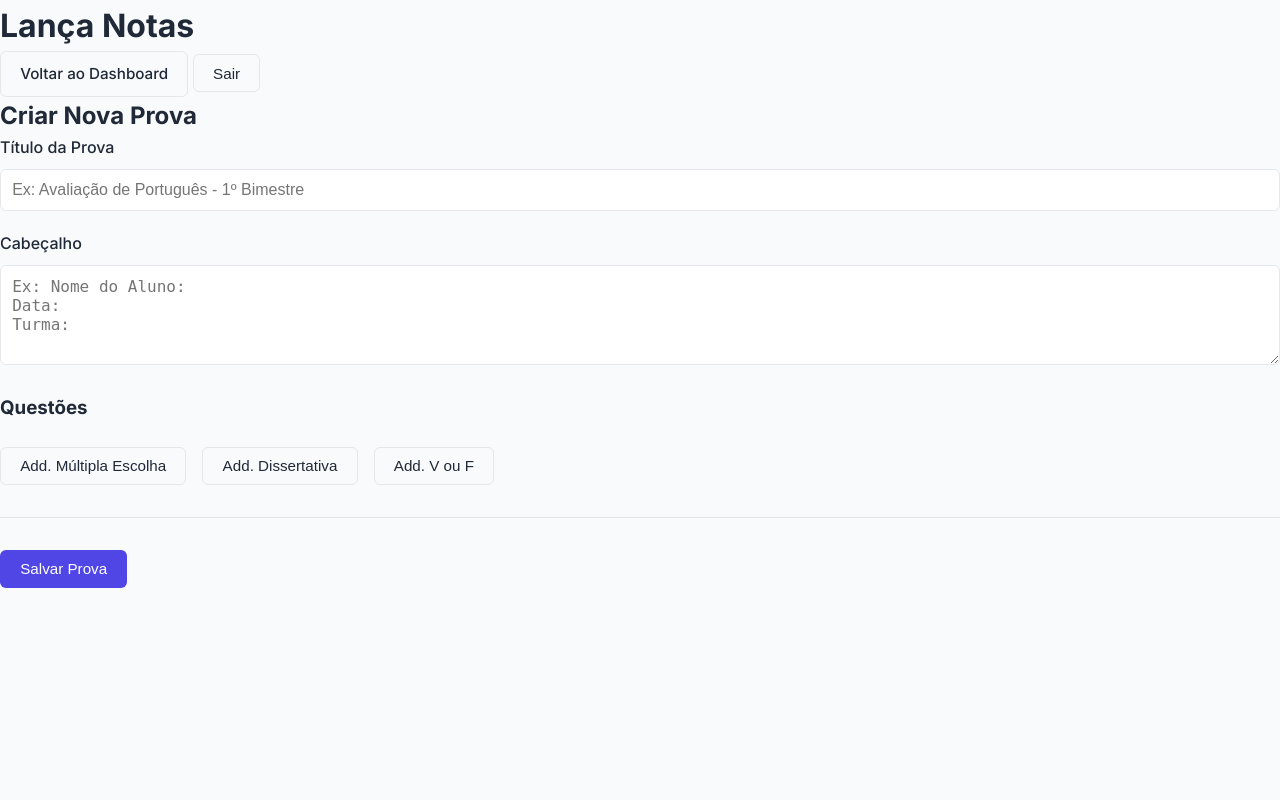
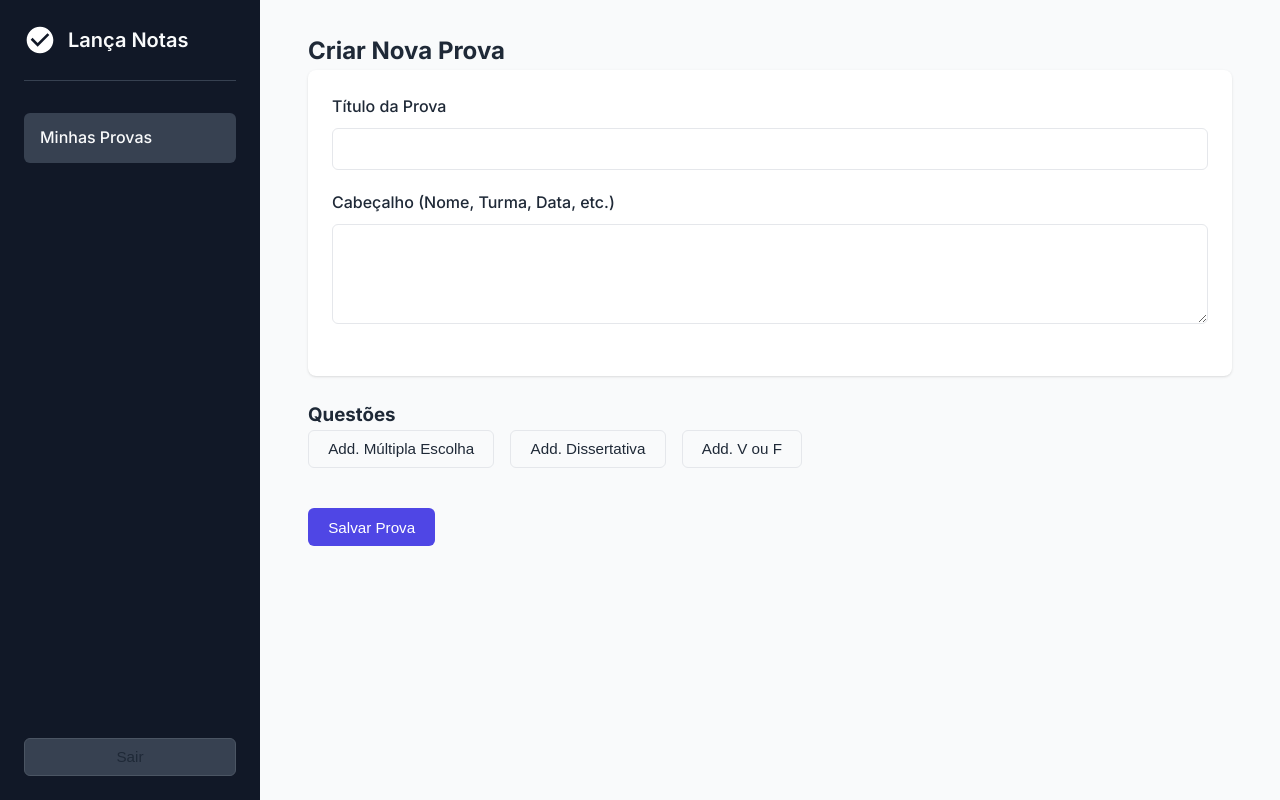
Before and after one commit to kaissanproject/lancanota, a Flask app: page /editor in a window 1280 px wide. Run offline with Flask 3, Linux system fonts and the light colour scheme; the visitor is signed in with stand-in values (Sample User, id 1).

Commit message:
Update editor.html

```diff
--- a/templates/editor.html
+++ b/templates/editor.html
@@ -1,61 +1,37 @@
-<!DOCTYPE html>
-<html lang="pt-br">
-<head>
-    <meta charset="UTF-8">
-    <meta name="viewport" content="width=device-width, initial-scale=1.0">
-    <title>Editor de Prova - Lança Notas</title>
-    <link rel="stylesheet" href="/static/style.css">
-    <link rel="preconnect" href="https://fonts.googleapis.com">
-    <link rel="preconnect" href="https://fonts.gstatic.com" crossorigin>
-    <link href="https://fonts.googleapis.com/css2?family=Inter:wght@400;500;600;700&display=swap" rel="stylesheet">
-</head>
-<body>
-    <header class="app-header">
-        <h1>Lança Notas</h1>
-        <div>
-            <a href="/dashboard" class="button button-secondary">Voltar ao Dashboard</a>
-            <button id="logout-btn" class="button button-secondary">Sair</button>
-        </div>
-    </header>
+{% extends "layout.html" %}
 
-    <main class="container">
-        <div class="card">
+{% block title %}Editor de Prova - Lança Notas{% endblock %}
+
+{% block content %}
 <h2 id="editor-title">Criar Nova Prova</h2>
+
 <form id="prova-form">
+    <div class="editor-card">
         <div class="form-group">
             <label for="prova-titulo">Título da Prova</label>
-                    <input type="text" id="prova-titulo" class="form-control" placeholder="Ex: Avaliação de Português - 1º Bimestre" required>
+            <input type="text" id="prova-titulo" class="form-control" required>
         </div>
         <div class="form-group">
-                    <label for="prova-cabecalho">Cabeçalho</label>
-                    <textarea id="prova-cabecalho" class="form-control" rows="4" placeholder="Ex: Nome do Aluno:&#10;Data:&#10;Turma:"></textarea>
+            <label for="prova-cabecalho">Cabeçalho (Nome, Turma, Data, etc.)</label>
+            <textarea id="prova-cabecalho" class="form-control" rows="4"></textarea>
+        </div>
     </div>
 
     <h3>Questões</h3>
-                <div id="questoes-container">
-                    <!-- As questões serão adicionadas aqui -->
-                </div>
-
-                <div style="margin-top: 1.5rem; display: flex; gap: 1rem;">
+    <div class="questoes-header">
         <button type="button" id="add-multipla-escolha" class="button button-secondary">Add. Múltipla Escolha</button>
         <button type="button" id="add-dissertativa" class="button button-secondary">Add. Dissertativa</button>
         <button type="button" id="add-vf" class="button button-secondary">Add. V ou F</button>
     </div>
 
-                <hr style="margin: 2rem 0; border: none; border-top: 1px solid var(--border-color);">
+    <div id="questoes-container">
+        <!-- As questões serão adicionadas aqui -->
+    </div>
 
-                <button type="submit" id="salvar-prova-btn" class="button button-primary">Salvar Prova</button>
+    <button type="submit" id="salvar-prova-btn" class="button button-primary" style="margin-top: 1rem;">Salvar Prova</button>
 </form>
-        </div>
-    </main>
+{% endblock %}
 
-    <script src="/static/editor.js"></script>
-    <script>
-         // Colocando o listener do logout aqui também para consistência
-         document.getElementById('logout-btn').addEventListener('click', () => {
-            fetch('/api/logout', { method: 'POST' })
-                .then(() => window.location.href = '/');
-        });
-    </script>
-</body>
-</html>
+{% block scripts %}
+<script src="{{ url_for('static', filename='editor.js') }}"></script>
+{% endblock %}
```
Lines whose indentation alone changed are shown as unchanged.
